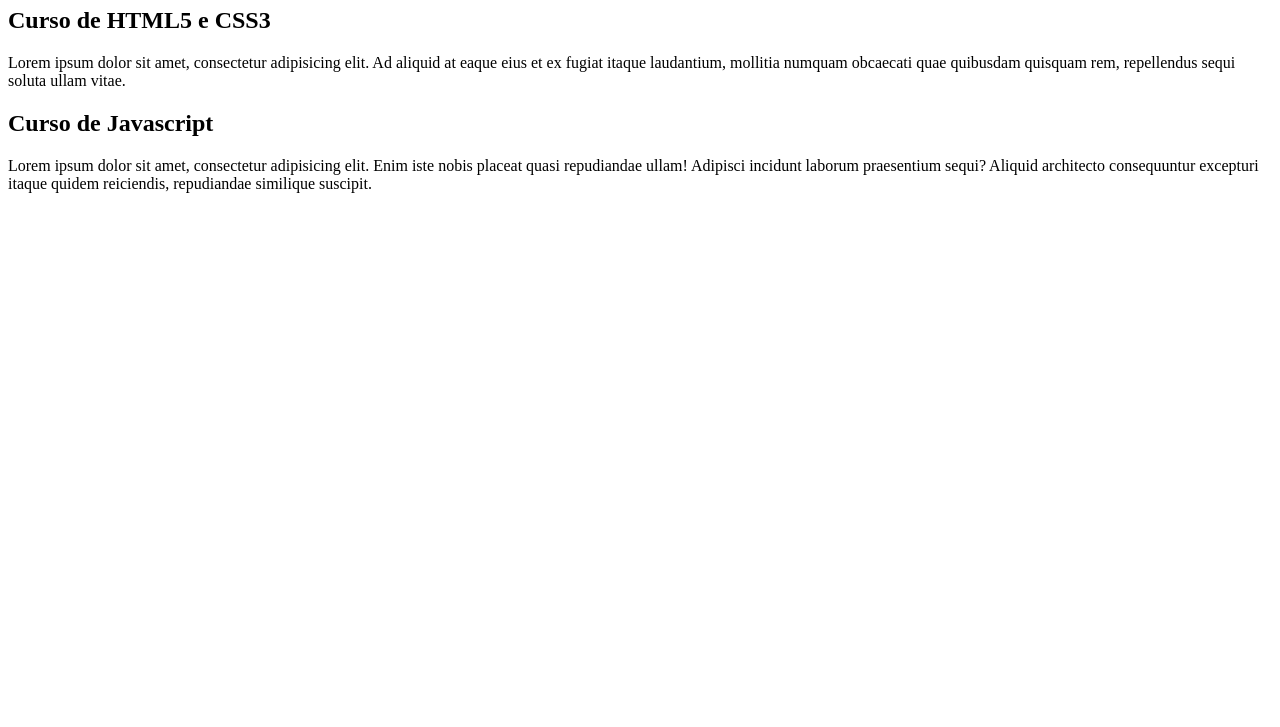
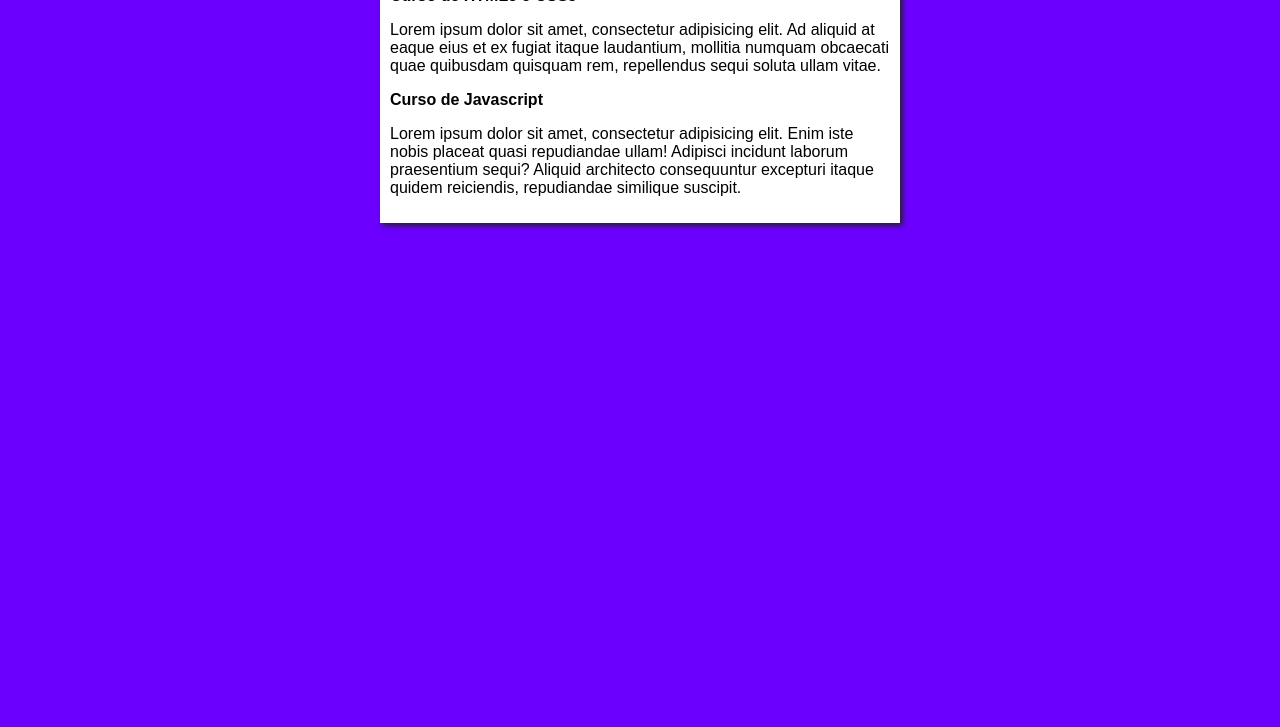
Before and after one commit to LuisFelipe7215/projeto-site, a plain HTML site: page index.html in a window 1280 px wide. Shown: the part 73-800 px from the top of the page. Drawn offline with Linux system fonts and the light colour scheme.

Commit message:
Update index.html

```diff
--- a/index.html
+++ b/index.html
@@ -2,7 +2,8 @@
 <html lang="pt-br">
 <head>
     <meta charset="UTF-8">
-    <title>Site CursoeVideo</title>
+    <title>Curso em Vídeo</title>
+    <link rel="stylesheet" href="estilo/style.css">
 </head>
 <body>
     <main>
```
